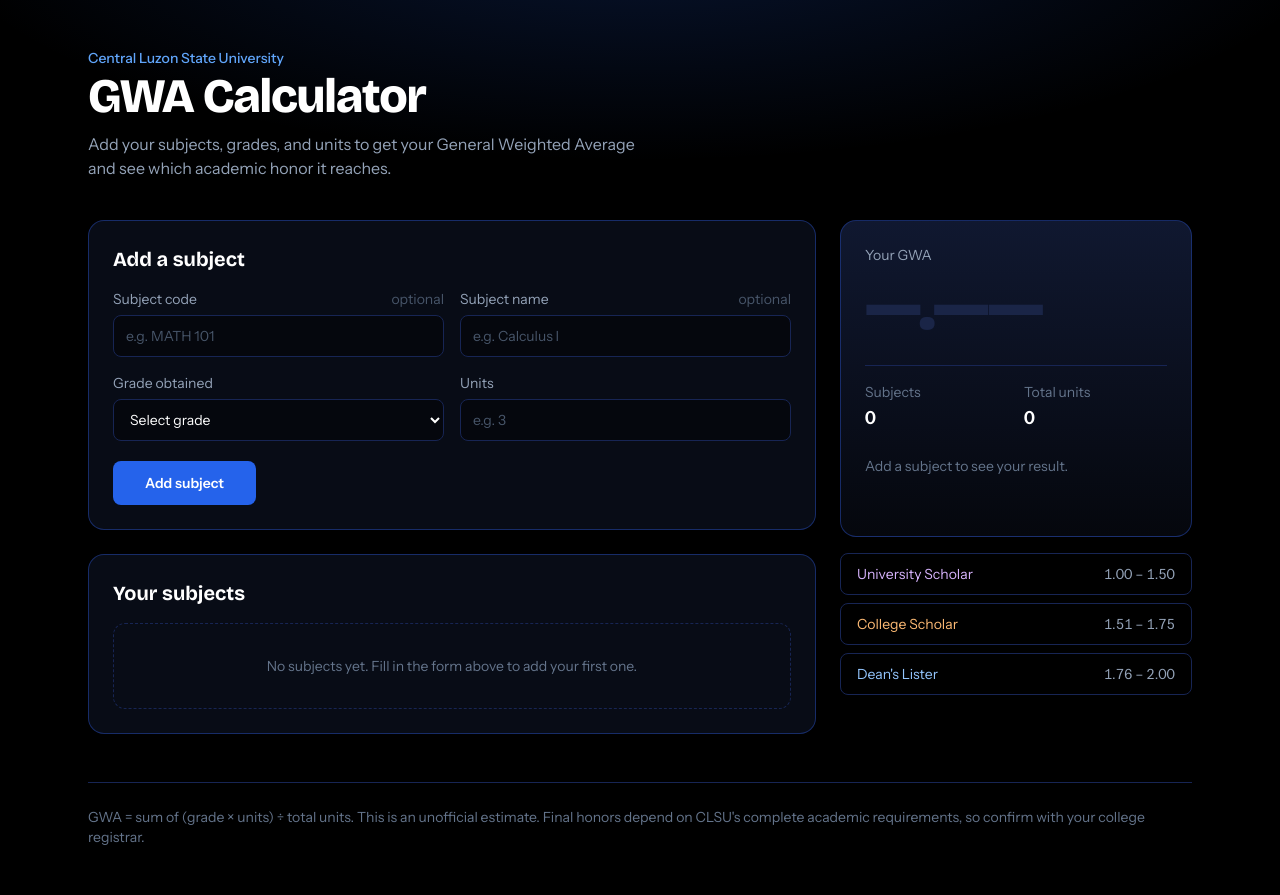
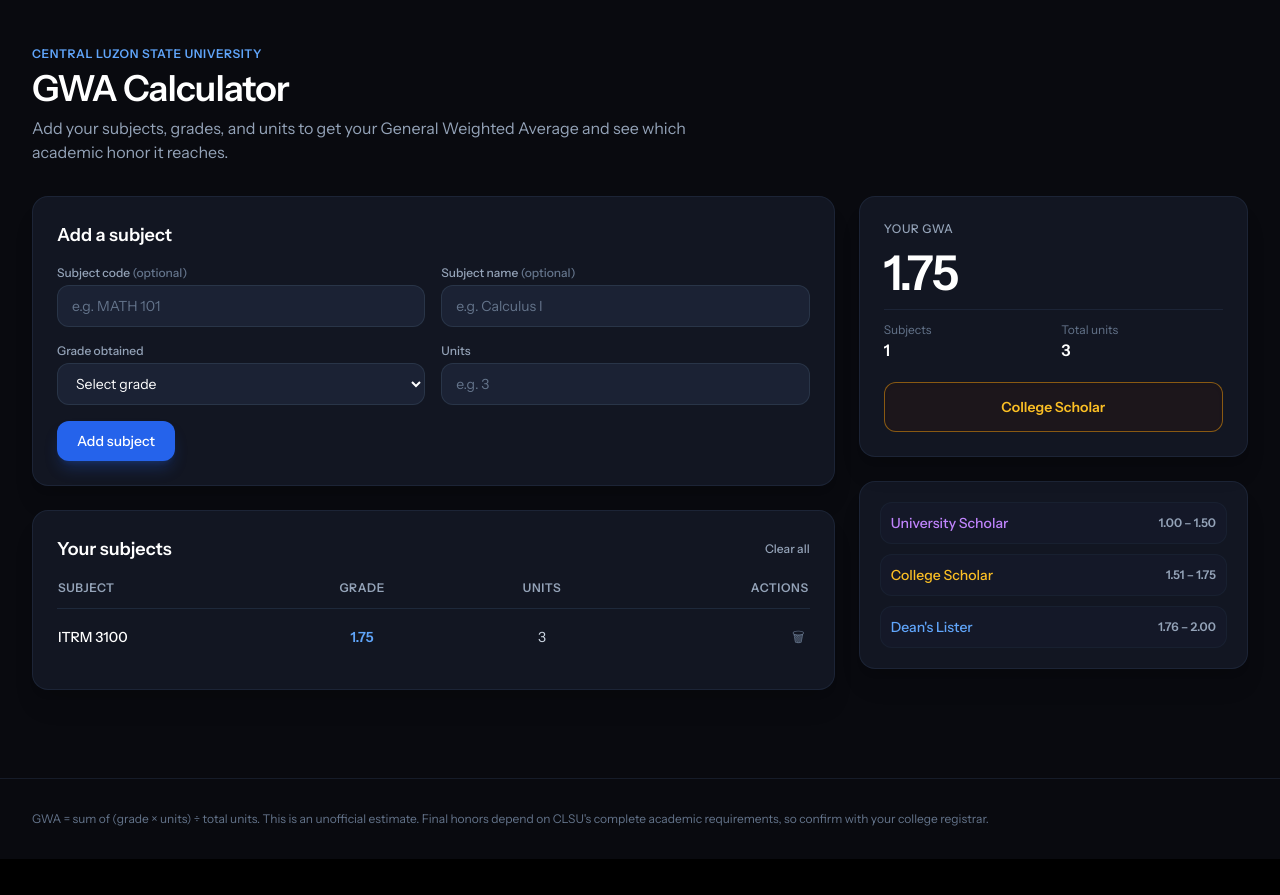
Before and after one commit to Malecai/CLSU-GWA-Calculator, a React (Vite) app: page / in a window 1280 px wide. After the commit the page ends 859 px from the top, so only its background shows below. Built offline with nearby package versions, Linux system fonts and the light colour scheme.

Commit message:
Refactor App component and improve functionality

```diff
--- a/src/App.jsx
+++ b/src/App.jsx
@@ -1,252 +1,165 @@
-import { useEffect, useMemo, useState } from "react";
+import React, { useState } from 'react';
 
-const GRADES = ["1.00", "1.25", "1.50", "1.75", "2.00", "2.25", "2.50", "2.75", "3.00"];
-const STORAGE_KEY = "clsu-gwa-subjects-v1";
+export default function App() {
+  const [subjects, setSubjects] = useState([
+    { id: 1, code: 'ITRM 3100', name: '', grade: '1.75', units: '3' }
+  ]);
+  const [subjectCode, setSubjectCode] = useState('');
+  const [subjectName, setSubjectName] = useState('');
+  const [grade, setGrade] = useState('');
+  const [units, setUnits] = useState('');
 
-const emptyForm = { code: "", name: "", grade: "", units: "" };
+  // Calculate GWA
+  const totalUnits = subjects.reduce((acc, curr) => acc + (parseFloat(curr.units) || 0), 0);
+  const totalPoints = subjects.reduce((acc, curr) => acc + (parseFloat(curr.grade) || 0) * (parseFloat(curr.units) || 0), 0);
+  const gwa = totalUnits > 0 ? (totalPoints / totalUnits).toFixed(2) : '0.00';
 
-/** Honor tiers, based on the GWA rounded to 2 decimals. */
-function getHonor(gwa) {
-  if (gwa === null) return null;
-  const g = Math.round(gwa * 100) / 100;
-  if (g >= 1.0 && g <= 1.5) return { label: "University Scholar", tone: "purple" };
-  if (g >= 1.51 && g <= 1.75) return { label: "College Scholar", tone: "orange" };
-  if (g >= 1.76 && g <= 2.0) return { label: "Dean's Lister", tone: "blue" };
-  return null;
-}
-
-const toneClasses = {
-  purple: "bg-purple-500/15 text-purple-300 ring-purple-400/50 shadow-[0_0_40px_-8px_rgba(168,85,247,0.55)]",
-  orange: "bg-orange-500/15 text-orange-300 ring-orange-400/50 shadow-[0_0_40px_-8px_rgba(249,115,22,0.55)]",
-  blue: "bg-blue-500/15 text-blue-300 ring-blue-400/50 shadow-[0_0_40px_-8px_rgba(59,130,246,0.6)]",
+  // Determine Honor Standing
+  const getHonorStatus = (val) => {
+    const num = parseFloat(val);
+    if (num >= 1.00 && num <= 1.50) return { title: 'University Scholar', color: 'text-purple-400 border-purple-500/50 bg-purple-950/20' };
+    if (num >= 1.51 && num <= 1.75) return { title: 'College Scholar', color: 'text-amber-400 border-amber-500/50 bg-amber-950/20' };
+    if (num >= 1.76 && num <= 2.00) return { title: "Dean's Lister", color: 'text-blue-400 border-blue-500/50 bg-blue-950/20' };
+    return { title: 'Regular Student', color: 'text-slate-400 border-slate-700 bg-slate-900/50' };
   };
 
-function loadSubjects() {
-  try {
-    const raw = localStorage.getItem(STORAGE_KEY);
-    return raw ? JSON.parse(raw) : [];
-  } catch {
-    return [];
-  }
-}
+  const currentHonor = getHonorStatus(gwa);
 
-export default function App() {
-  const [subjects, setSubjects] = useState(loadSubjects);
-  const [form, setForm] = useState(emptyForm);
-  const [error, setError] = useState("");
+  const handleAddSubject = (e) => {
+    e.preventDefault();
+    if (!grade || !units) return;
 
-  useEffect(() => {
-    try {
-      localStorage.setItem(STORAGE_KEY, JSON.stringify(subjects));
-    } catch {
-      /* storage unavailable — app still works in memory */
-    }
-  }, [subjects]);
-
-  const { gwa, totalUnits } = useMemo(() => {
-    const units = subjects.reduce((sum, s) => sum + s.units, 0);
-    if (units === 0) return { gwa: null, totalUnits: 0 };
-    const weighted = subjects.reduce((sum, s) => sum + s.grade * s.units, 0);
-    return { gwa: weighted / units, totalUnits: units };
-  }, [subjects]);
-
-  const honor = getHonor(gwa);
-
-  const update = (field) => (e) => {
-    setForm((f) => ({ ...f, [field]: e.target.value }));
-    if (error) setError("");
+    const newSub = {
+      id: Date.now(),
+      code: subjectCode || `SUBJ ${subjects.length + 1}`,
+      name: subjectName,
+      grade,
+      units
     };
 
-  const handleAdd = (e) => {
-    e.preventDefault();
-    const units = parseFloat(form.units);
-    if (!form.grade) return setError("Choose the grade you obtained.");
-    if (!Number.isFinite(units) || units <= 0) return setError("Enter the units, greater than 0.");
-
-    setSubjects((list) => [
-      ...list,
-      {
-        id: crypto.randomUUID(),
-        code: form.code.trim(),
-        name: form.name.trim(),
-        grade: parseFloat(form.grade),
-        units,
-      },
-    ]);
-    setForm(emptyForm);
-    setError("");
+    setSubjects([...subjects, newSub]);
+    setSubjectCode('');
+    setSubjectName('');
+    setGrade('');
+    setUnits('');
   };
 
-  const handleDelete = (id) => setSubjects((list) => list.filter((s) => s.id !== id));
-
-  const handleClear = () => {
-    if (subjects.length && window.confirm("Remove all subjects?")) setSubjects([]);
+  const handleDelete = (id) => {
+    setSubjects(subjects.filter((sub) => sub.id !== id));
   };
 
-  const inputCls =
-    "w-full rounded-lg border border-blue-950 bg-ink-900 px-3 py-2.5 text-sm text-white placeholder:text-slate-600 transition focus:border-blue-500 focus:outline-none focus:ring-2 focus:ring-blue-500/40";
+  const handleClearAll = () => {
+    setSubjects([]);
+  };
 
   return (
-    <div className="mx-auto max-w-6xl px-4 py-8 sm:px-6 sm:py-12">
-      {/* Header */}
-      <header className="mb-8 sm:mb-10">
-        <p className="text-sm font-medium text-blue-400">Central Luzon State University</p>
-        <h1 className="mt-1 font-display text-4xl font-extrabold tracking-tight text-white sm:text-5xl">
+    <div className="min-h-screen bg-[#090a0f] text-slate-100 flex flex-col justify-between selection:bg-blue-600 selection:text-white">
+      <div className="max-w-7xl mx-auto px-4 sm:px-6 lg:px-8 py-10 w-full">
+        {/* Header Section */}
+        <header className="mb-8">
+          <span className="text-xs font-semibold tracking-wider text-blue-400 uppercase">
+            Central Luzon State University
+          </span>
+          <h1 className="text-3xl sm:text-4xl font-extrabold tracking-tight text-white mt-1">
             GWA Calculator
           </h1>
-        <p className="mt-3 max-w-xl text-slate-400">
-          Add your subjects, grades, and units to get your General Weighted Average and see which
-          academic honor it reaches.
+          <p className="text-slate-400 mt-2 max-w-2xl text-sm sm:text-base">
+            Add your subjects, grades, and units to get your General Weighted Average and see which academic honor it reaches.
           </p>
         </header>
 
-      <div className="grid gap-6 lg:grid-cols-[1fr_22rem] lg:items-start">
-        {/* Result — first on mobile, sticky on the right on desktop */}
-        <aside className="order-first lg:order-last lg:sticky lg:top-6">
-          <div className="overflow-hidden rounded-2xl border border-blue-900/70 bg-gradient-to-b from-ink-700 to-ink-900 p-6">
-            <p className="text-sm text-slate-400">Your GWA</p>
-            <p
-              className={`tnum mt-1 font-display text-7xl font-extrabold leading-none tracking-tight ${
-                gwa === null ? "text-ink-600" : "text-white"
-              }`}
-              aria-live="polite"
-            >
-              {gwa === null ? "—.——" : gwa.toFixed(2)}
-            </p>
+        {/* Main Grid Layout */}
+        <div className="grid grid-cols-1 lg:grid-cols-3 gap-6 items-start">
 
-            <dl className="mt-6 grid grid-cols-2 gap-4 border-t border-blue-950 pt-4 text-sm">
+          {/* Left Column (2 spans): Add Subject & Subject Table */}
+          <div className="lg:col-span-2 space-y-6">
+
+            {/* Add Subject Card */}
+            <div className="bg-[#121622] border border-slate-800/80 rounded-2xl p-6 shadow-xl">
+              <h2 className="text-lg font-semibold text-white mb-4">Add a subject</h2>
+              <form onSubmit={handleAddSubject} className="space-y-4">
+                <div className="grid grid-cols-1 sm:grid-cols-2 gap-4">
                   <div>
-                <dt className="text-slate-500">Subjects</dt>
-                <dd className="tnum mt-0.5 text-lg font-semibold text-white">{subjects.length}</dd>
+                    <label className="block text-xs font-medium text-slate-400 mb-1">
+                      Subject code <span className="text-slate-500">(optional)</span>
+                    </label>
+                    <input
+                      type="text"
+                      placeholder="e.g. MATH 101"
+                      value={subjectCode}
+                      onChange={(e) => setSubjectCode(e.target.value)}
+                      className="w-full bg-[#1b2234] border border-slate-700/60 rounded-xl px-3.5 py-2.5 text-sm text-white placeholder-slate-500 focus:outline-none focus:ring-2 focus:ring-blue-500"
+                    />
                   </div>
                   <div>
-                <dt className="text-slate-500">Total units</dt>
-                <dd className="tnum mt-0.5 text-lg font-semibold text-white">{totalUnits}</dd>
-              </div>
-            </dl>
-
-            <div className="mt-6 min-h-[3.5rem]">
-              {gwa === null ? (
-                <p className="text-sm text-slate-500">Add a subject to see your result.</p>
-              ) : honor ? (
-                <div
-                  key={honor.label}
-                  className={`pop flex items-center justify-center rounded-xl px-4 py-3.5 text-center font-display text-xl font-bold ring-1 ${toneClasses[honor.tone]}`}
-                >
-                  {honor.label}
-                </div>
-              ) : (
-                <p className="rounded-xl border border-blue-950 px-4 py-3 text-sm text-slate-400">
-                  No honor yet. A GWA of 2.00 or lower qualifies for Dean's Lister.
-                </p>
-              )}
+                    <label className="block text-xs font-medium text-slate-400 mb-1">
+                      Subject name <span className="text-slate-500">(optional)</span>
+                    </label>
+                    <input
+                      type="text"
+                      placeholder="e.g. Calculus I"
+                      value={subjectName}
+                      onChange={(e) => setSubjectName(e.target.value)}
+                      className="w-full bg-[#1b2234] border border-slate-700/60 rounded-xl px-3.5 py-2.5 text-sm text-white placeholder-slate-500 focus:outline-none focus:ring-2 focus:ring-blue-500"
+                    />
                   </div>
                 </div>
 
-          <ul className="mt-4 space-y-2 text-sm text-slate-400">
-            <li className="flex items-center justify-between rounded-lg border border-blue-950 px-4 py-2.5">
-              <span className="text-purple-300">University Scholar</span>
-              <span className="tnum">1.00 – 1.50</span>
-            </li>
-            <li className="flex items-center justify-between rounded-lg border border-blue-950 px-4 py-2.5">
-              <span className="text-orange-300">College Scholar</span>
-              <span className="tnum">1.51 – 1.75</span>
-            </li>
-            <li className="flex items-center justify-between rounded-lg border border-blue-950 px-4 py-2.5">
-              <span className="text-blue-300">Dean's Lister</span>
-              <span className="tnum">1.76 – 2.00</span>
-            </li>
-          </ul>
-        </aside>
-
-        {/* Form + list */}
-        <main className="space-y-6">
-          <form
-            onSubmit={handleAdd}
-            className="rounded-2xl border border-blue-900/70 bg-ink-800/80 p-5 sm:p-6"
-            noValidate
+                <div className="grid grid-cols-1 sm:grid-cols-2 gap-4">
+                  <div>
+                    <label className="block text-xs font-medium text-slate-400 mb-1">Grade obtained</label>
+                    <select
+                      value={grade}
+                      onChange={(e) => setGrade(e.target.value)}
+                      required
+                      className="w-full bg-[#1b2234] border border-slate-700/60 rounded-xl px-3.5 py-2.5 text-sm text-white focus:outline-none focus:ring-2 focus:ring-blue-500"
                     >
-            <h2 className="font-display text-xl font-bold text-white">Add a subject</h2>
-
-            <div className="mt-4 grid gap-4 sm:grid-cols-2">
-              <label className="block">
-                <div className="mb-1.5 flex items-center justify-between text-sm">
-                  <span className="text-slate-400">Subject code</span>
-                  <span className="text-slate-600">optional</span>
+                      <option value="" disabled>Select grade</option>
+                      <option value="1.00">1.00</option>
+                      <option value="1.25">1.25</option>
+                      <option value="1.50">1.50</option>
+                      <option value="1.75">1.75</option>
+                      <option value="2.00">2.00</option>
+                      <option value="2.25">2.25</option>
+                      <option value="2.50">2.50</option>
+                      <option value="2.75">2.75</option>
+                      <option value="3.00">3.00</option>
+                      <option value="5.00">5.00 (Failed)</option>
+                    </select>
                   </div>
+                  <div>
+                    <label className="block text-xs font-medium text-slate-400 mb-1">Units</label>
                     <input
-                  className={inputCls}
-                  placeholder="e.g. MATH 101"
-                  value={form.code}
-                  onChange={update("code")}
-                  maxLength={20}
+                      type="number"
+                      step="0.5"
+                      min="0.5"
+                      max="10"
+                      placeholder="e.g. 3"
+                      value={units}
+                      onChange={(e) => setUnits(e.target.value)}
+                      required
+                      className="w-full bg-[#1b2234] border border-slate-700/60 rounded-xl px-3.5 py-2.5 text-sm text-white placeholder-slate-500 focus:outline-none focus:ring-2 focus:ring-blue-500"
                     />
-              </label>
-              <label className="block">
-                <div className="mb-1.5 flex items-center justify-between text-sm">
-                  <span className="text-slate-400">Subject name</span>
-                  <span className="text-slate-600">optional</span>
                   </div>
-                <input
-                  className={inputCls}
-                  placeholder="e.g. Calculus I"
-                  value={form.name}
-                  onChange={update("name")}
-                  maxLength={80}
-                />
-              </label>
                 </div>
-
-            <div className="mt-4 grid gap-4 sm:grid-cols-2">
-              <label className="block">
-                <span className="mb-1.5 block text-sm text-slate-400">Grade obtained</span>
-                <select className={inputCls} value={form.grade} onChange={update("grade")}>
-                  <option value="" disabled>
-                    Select grade
-                  </option>
-                  {GRADES.map((g) => (
-                    <option key={g} value={g}>
-                      {g}
-                    </option>
-                  ))}
-                </select>
-              </label>
-              <label className="block">
-                <span className="mb-1.5 block text-sm text-slate-400">Units</span>
-                <input
-                  className={inputCls}
-                  type="number"
-                  inputMode="decimal"
-                  min="0.5"
-                  step="0.5"
-                  placeholder="e.g. 3"
-                  value={form.units}
-                  onChange={update("units")}
-                />
-              </label>
-            </div>
-
-            {error && (
-              <p role="alert" className="mt-4 text-sm text-red-400">
-                {error}
-              </p>
-            )}
 
                 <button
                   type="submit"
-              className="mt-5 w-full rounded-lg bg-blue-600 px-4 py-3 text-sm font-semibold text-white transition hover:bg-blue-500 focus:outline-none focus-visible:ring-2 focus-visible:ring-blue-300 active:bg-blue-700 sm:w-auto sm:px-8"
+                  className="mt-2 bg-blue-600 hover:bg-blue-500 text-white font-medium px-5 py-2.5 rounded-xl text-sm transition shadow-lg shadow-blue-600/25"
                 >
                   Add subject
                 </button>
               </form>
+            </div>
 
-          <section className="rounded-2xl border border-blue-900/70 bg-ink-800/80 p-5 sm:p-6">
-            <div className="flex items-center justify-between">
-              <h2 className="font-display text-xl font-bold text-white">Your subjects</h2>
+            {/* Your Subjects Card */}
+            <div className="bg-[#121622] border border-slate-800/80 rounded-2xl p-6 shadow-xl">
+              <div className="flex items-center justify-between mb-4">
+                <h2 className="text-lg font-semibold text-white">Your subjects</h2>
                 {subjects.length > 0 && (
                   <button
-                  onClick={handleClear}
-                  className="rounded-md px-2 py-1 text-sm text-slate-400 transition hover:text-red-400 focus:outline-none focus-visible:ring-2 focus-visible:ring-blue-400"
+                    onClick={handleClearAll}
+                    className="text-xs font-medium text-slate-400 hover:text-red-400 transition"
                   >
                     Clear all
                   </button>
@@ -254,59 +167,97 @@
               </div>
 
               {subjects.length === 0 ? (
-              <p className="mt-4 rounded-xl border border-dashed border-blue-950 px-4 py-8 text-center text-sm text-slate-500">
-                No subjects yet. Fill in the form above to add your first one.
-              </p>
+                <div className="text-center py-8 text-slate-500 text-sm">
+                  No subjects added yet. Add a subject above to start computing.
+                </div>
               ) : (
-              <>
-                <div className="mt-4 hidden grid-cols-[1fr_4.5rem_4.5rem_2.5rem] gap-3 px-3 text-sm text-slate-500 sm:grid">
-                  <span>Subject</span>
-                  <span className="text-right">Grade</span>
-                  <span className="text-right">Units</span>
-                  <span />
+                <div className="overflow-x-auto">
+                  <table className="w-full text-left text-sm">
+                    <thead>
+                      <tr className="border-b border-slate-800 text-slate-400 text-xs font-medium uppercase tracking-wider">
+                        <th className="pb-3 pr-4">Subject</th>
+                        <th className="pb-3 px-4 text-center">Grade</th>
+                        <th className="pb-3 px-4 text-center">Units</th>
+                        <th className="pb-3 pl-4 text-right">Actions</th>
+                      </tr>
+                    </thead>
+                    <tbody className="divide-y divide-slate-800/50">
+                      {subjects.map((sub) => (
+                        <tr key={sub.id} className="group hover:bg-[#161c2e]/55 transition">
+                          <td className="py-3.5 pr-4 font-medium text-white">
+                            {sub.code} {sub.name && <span className="text-slate-400 font-normal">({sub.name})</span>}
+                          </td>
+                          <td className="py-3.5 px-4 text-center font-semibold text-blue-400">{sub.grade}</td>
+                          <td className="py-3.5 px-4 text-center text-slate-300">{sub.units}</td>
+                          <td className="py-3.5 pl-4 text-right">
+                            <button
+                              onClick={() => handleDelete(sub.id)}
+                              className="text-slate-500 hover:text-red-400 transition p-1"
+                              title="Remove subject"
+                            >
+                              🗑
+                            </button>
+                          </td>
+                        </tr>
+                      ))}
+                    </tbody>
+                  </table>
                 </div>
-                <ul className="mt-2 space-y-2">
-                  {subjects.map((s, i) => (
-                    <li
-                      key={s.id}
-                      className="grid grid-cols-[1fr_auto] items-center gap-3 rounded-xl border border-blue-950 bg-ink-900 px-3 py-3 sm:grid-cols-[1fr_4.5rem_4.5rem_2.5rem]"
-                    >
-                      <div className="min-w-0">
-                        <p className="truncate font-medium text-white">
-                          {s.code || s.name ? s.code || s.name : `Subject ${i + 1}`}
-                        </p>
-                        {s.code && s.name && (
-                          <p className="truncate text-sm text-slate-500">{s.name}</p>
               )}
-                        <p className="tnum mt-1 text-sm text-slate-400 sm:hidden">
-                          Grade {s.grade.toFixed(2)} · {s.units} {s.units === 1 ? "unit" : "units"}
-                        </p>
-                      </div>
-                      <span className="tnum hidden text-right font-semibold text-blue-300 sm:block">
-                        {s.grade.toFixed(2)}
-                      </span>
-                      <span className="tnum hidden text-right text-slate-300 sm:block">{s.units}</span>
-                      <button
-                        onClick={() => handleDelete(s.id)}
-                        aria-label={`Delete ${s.code || s.name || `subject ${i + 1}`}`}
-                        className="flex h-9 w-9 items-center justify-center justify-self-end rounded-lg text-slate-500 transition hover:bg-red-500/10 hover:text-red-400 focus:outline-none focus-visible:ring-2 focus-visible:ring-red-400"
-                      >
-                        <svg viewBox="0 0 24 24" className="h-5 w-5" fill="none" stroke="currentColor" strokeWidth="1.8" strokeLinecap="round" strokeLinejoin="round" aria-hidden="true">
-                          <path d="M3 6h18M8 6V4h8v2M6 6l1 14h10l1-14M10 10v6M14 10v6" />
-                        </svg>
-                      </button>
-                    </li>
-                  ))}
-                </ul>
-              </>
-            )}
-          </section>
-        </main>
             </div>
 
-      <footer className="mt-12 border-t border-blue-950 pt-6 text-sm text-slate-500">
-        GWA = sum of (grade × units) ÷ total units. This is an unofficial estimate. Final honors
-        depend on CLSU's complete academic requirements, so confirm with your college registrar.
+          </div>
+
+          {/* Right Column (1 span): GWA Summary & Honor Tiers */}
+          <div className="space-y-6">
+
+            {/* Your GWA Display Card */}
+            <div className="bg-[#121622] border border-slate-800/80 rounded-2xl p-6 shadow-xl relative overflow-hidden">
+              <div className="text-xs font-medium text-slate-400 uppercase tracking-wider">Your GWA</div>
+              <div className="text-5xl font-black text-white tracking-tight my-3">{gwa}</div>
+
+              <div className="grid grid-cols-2 gap-4 pt-3 border-t border-slate-800/80 mb-5">
+                <div>
+                  <div className="text-xs text-slate-500">Subjects</div>
+                  <div className="text-base font-semibold text-white">{subjects.length}</div>
+                </div>
+                <div>
+                  <div className="text-xs text-slate-500">Total units</div>
+                  <div className="text-base font-semibold text-white">{totalUnits}</div>
+                </div>
+              </div>
+
+              <div className={`p-3.5 rounded-xl border font-semibold text-center text-sm shadow-inner ${currentHonor.color}`}>
+                {currentHonor.title}
+              </div>
+            </div>
+
+            {/* Honor Tiers Guide */}
+            <div className="bg-[#121622] border border-slate-800/80 rounded-2xl p-5 shadow-xl">
+              <div className="space-y-2.5 text-sm">
+                <div className="flex justify-between items-center p-2.5 rounded-xl bg-[#161c2e]/60 border border-slate-800/50">
+                  <span className="text-purple-400 font-medium">University Scholar</span>
+                  <span className="text-slate-400 text-xs font-semibold">1.00 – 1.50</span>
+                </div>
+                <div className="flex justify-between items-center p-2.5 rounded-xl bg-[#161c2e]/60 border border-slate-800/50">
+                  <span className="text-amber-400 font-medium">College Scholar</span>
+                  <span className="text-slate-400 text-xs font-semibold">1.51 – 1.75</span>
+                </div>
+                <div className="flex justify-between items-center p-2.5 rounded-xl bg-[#161c2e]/60 border border-slate-800/50">
+                  <span className="text-blue-400 font-medium">Dean's Lister</span>
+                  <span className="text-slate-400 text-xs font-semibold">1.76 – 2.00</span>
+                </div>
+              </div>
+            </div>
+
+          </div>
+
+        </div>
+      </div>
+
+      {/* Footer */}
+      <footer className="max-w-7xl mx-auto px-4 sm:px-6 lg:px-8 py-8 w-full border-t border-slate-800/60 mt-12 text-xs text-slate-500">
+        GWA = sum of (grade × units) ÷ total units. This is an unofficial estimate. Final honors depend on CLSU's complete academic requirements, so confirm with your college registrar.
       </footer>
     </div>
   );
```
Lines whose indentation alone changed are shown as unchanged.
